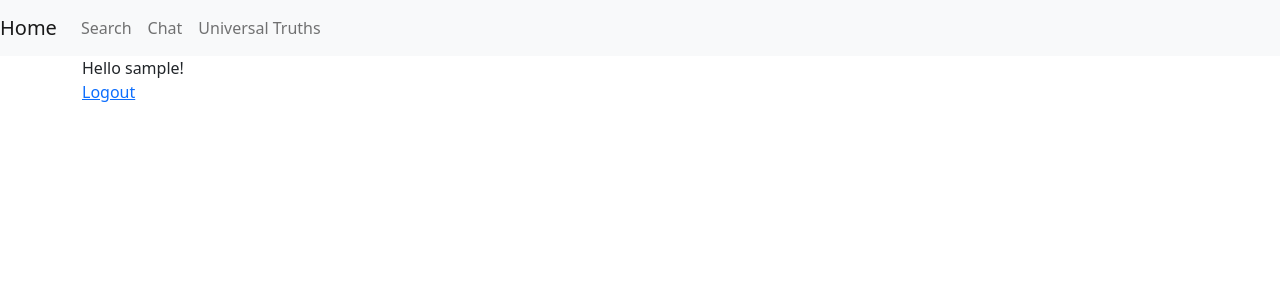
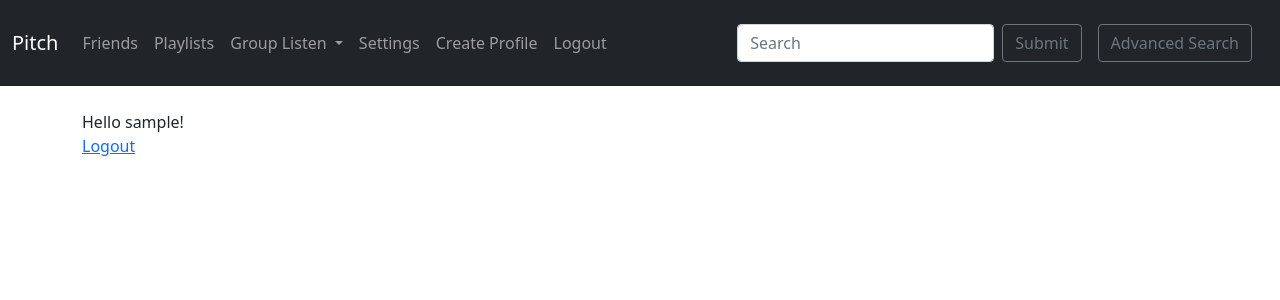
Before and after one commit to cleeke29/Senior-Project_Group2, a Django app: page / in a window 1280 px wide. Shown: the top 300 px of the page. Run offline with Django 3.2, Linux system fonts and the light colour scheme; the visitor is signed in with stand-in values (Sample User, id 1).

Commit message:
Update base.html
Add placeholder buttons for other wireframes to come.

```diff
--- a/pitch_proto/templates/base.html
+++ b/pitch_proto/templates/base.html
@@ -1,43 +1,90 @@
+{% load static %}
 <!DOCTYPE html>
-<html lang="en">
+<html>
     <head>
-    <meta charset="UTF-8">
-    <meta http-equiv="X-UA-Compatible" content="IE=edge">
-    <meta name="viewport" content="width=device-width, initial-scale=1.0">
-    <!-- CSS only -->
-<link href="https://cdn.jsdelivr.net/npm/bootstrap@5.0.0-beta2/dist/css/bootstrap.min.css"
-    rel="stylesheet"
-    integrity="sha384-BmbxuPwQa2lc/FVzBcNJ7UAyJxM6wuqIj61tLrc4wSX0szH/Ev+nYRRuWlolflfl"
-    crossorigin="anonymous">
+        <!-- Required meta tags -->
+        <meta charset="utf-8">
+        <meta name="viewport" content="width=device-width, initial-scale=1">
 
-    <title>{% block title %}Document{% endblock %}</title>
+        <!-- Bootstrap CSS -->
+        <link href="https://cdn.jsdelivr.net/npm/bootstrap@5.0.0-beta1/dist/css/bootstrap.min.css" rel="stylesheet" integrity="sha384-giJF6kkoqNQ00vy+HMDP7azOuL0xtbfIcaT9wjKHr8RbDVddVHyTfAAsrekwKmP1" crossorigin="anonymous">
+
+        <title>{% block title %}Pitch{% endblock %}</title>
       </head>
       <body>
-
-<nav class="navbar navbar-expand-lg navbar-light bg-light">
-  <a class="navbar-brand" href="{% url 'home' %}">Home</a>
-  <button class="navbar-toggler" type="button" data-toggle="collapse" data-target="#navbarSupportedContent" aria-controls="navbarSupportedContent" aria-expanded="false" aria-label="Toggle navigation">
+        <nav class="navbar navbar-expand-lg navbar-dark bg-dark">
+            <div class="container-fluid">
+              <a class="navbar-brand" href="{% url 'home' %}">Pitch</a>
+              <button class="navbar-toggler" type="button" data-bs-toggle="collapse" data-bs-target="#navbarSupportedContent" aria-controls="navbarSupportedContent" aria-expanded="false" aria-label="Toggle navigation">
                 <span class="navbar-toggler-icon"></span>
               </button>
+              <div class="collapse navbar-collapse" id="navbarSupportedContent">
 
-  <div class="collapse navbar-collapse" id="navbarSupportedContent">
-    <ul class="navbar-nav mr-auto">
-      <li class="nav-item active">
-        <a class="nav-link" href="{% url 'best' %}">Search<span class="sr-only"></span></a>
+                <ul class="navbar-nav me-auto mb-2 mb-lg-0">
+                  {% if user.is_authenticated %}
+                  <li class="nav-item">
+                    <a class="nav-link" href="{% url 'friends' %}">Friends</a>
                   </li>
-      <li class="nav-item active">
-        <a class="nav-link{% if not user.is_authenticated %} disabled{% endif %}" href="{% url 'index' %}">Chat</a>
+                  <li class="nav-item">
+                    <a class="nav-link" href="#">Playlists</a>
                   </li>
-      <li class="nav-item active">
-        <a class="nav-link{% if not user.is_authenticated %} disabled{% endif %}" href="{% url 'jokes' %}">Universal Truths</a>
+                  <li class="nav-item dropdown">
+                    <a class="nav-link dropdown-toggle" href="#" id="navbarDropdown" role="button" data-bs-toggle="dropdown" aria-expanded="false">
+                      Group Listen
+                    </a>
+                    <ul class="dropdown-menu" aria-labelledby="navbarDropdown">
+                      <li><a class="dropdown-item" href="#">Create Room</a></li>
+                      <li><hr class="dropdown-divider"></li>
+                      <li><a class="dropdown-item" href="#">Join Room</a></li>
+                    </ul>
                   </li>
+                  <li class="nav-item">
+                    <a class="nav-link" href="{% url 'edit_settings' %}">Settings</a>
+                  </li>
+                  <li class="nav-item">
+                    {%  if user.profile.id %}
+                    <a class="nav-link" href="{% url 'profile' user.profile.id %}">Profile</a>
+                    {% else %}
+                    <a class="nav-link" href="{% url 'create_profile' %}">Create Profile</a>
+                    {% endif %}
+                  </li>
+                  <li class="nav-item">
+                    <a class="nav-link" href="{% url 'logout' %}">Logout</a>
+                  </li>
+                  {% else %}
+                  <li class="nav-item">
+                    <a class="nav-link" href="{% url 'login' %}">Login</a>
+                  </li>
+                  <li class="nav-item">
+                    <a class="nav-link" href="{% url 'signup' %}">Sign Up</a>
+                  </li>
+                  {% endif %}
+                </ul>
 
+                <form class="d-flex">
+                    <input class="form-control me-2" type="search" placeholder="Search" aria-label="Search">
+                    <button class="btn btn-outline-secondary" type="submit">Submit</button>
+                </form>
+                <a class="btn btn-outline-secondary m-3" href="{% url 'advanced-search' %}" role="button">Advanced Search</a>
+                </li>
+              </div>
             </div>
           </nav>
-
-    <main class="container">
+          <br/>
+        <div class="container">
         {% block content %}
         {% endblock %}
-    </main>
+        </div>
+
+        <!-- Optional JavaScript; choose one of the two! -->
+
+        <!-- Option 1: Bootstrap Bundle with Popper -->
+        <script src="https://cdn.jsdelivr.net/npm/bootstrap@5.0.0-beta1/dist/js/bootstrap.bundle.min.js" integrity="sha384-ygbV9kiqUc6oa4msXn9868pTtWMgiQaeYH7/t7LECLbyPA2x65Kgf80OJFdroafW" crossorigin="anonymous"></script>
+
+        <!-- Option 2: Separate Popper and Bootstrap JS -->
+        <!--
+        <script src="https://cdn.jsdelivr.net/npm/@popperjs/core@2.5.4/dist/umd/popper.min.js" integrity="sha384-q2kxQ16AaE6UbzuKqyBE9/u/KzioAlnx2maXQHiDX9d4/zp8Ok3f+M7DPm+Ib6IU" crossorigin="anonymous"></script>
+        <script src="https://cdn.jsdelivr.net/npm/bootstrap@5.0.0-beta1/dist/js/bootstrap.min.js" integrity="sha384-pQQkAEnwaBkjpqZ8RU1fF1AKtTcHJwFl3pblpTlHXybJjHpMYo79HY3hIi4NKxyj" crossorigin="anonymous"></script>
+        -->
       </body>
 </html>
```
Lines whose indentation alone changed are shown as unchanged.
